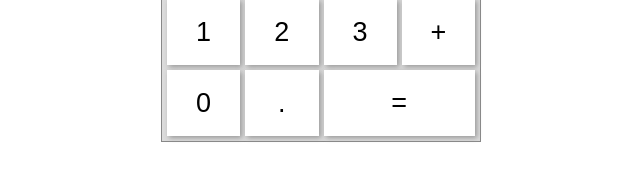
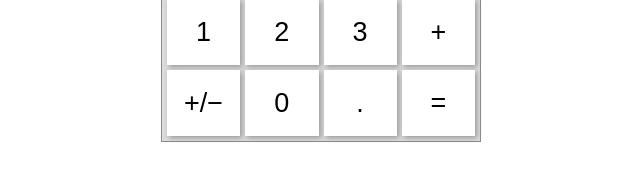
Before and after one commit to RenzoAlamo/calculator, a React (Vite) app: page / in a window 1280 px wide. Shown: the part 498-678 px from the top of the page, without its empty margins (319-959 px from the left). Built offline with nearby package versions, Linux system fonts and the light colour scheme.

Commit message:
Implementation of the sign change (+/−).

```diff
--- a/src/App.tsx
+++ b/src/App.tsx
@@ -2,7 +2,7 @@ import { CSSProperties, MouseEventHandler, useState } from "react";
 import "./App.css";
 
 const App = () => {
-	const buttons: { text: string; value: number | string; styles?: CSSProperties }[] = [
+	const buttons: { text: string; value: number | string | [string, string]; styles?: CSSProperties }[] = [
 		{ text: "C", value: "0", styles: { gridColumn: "span 2" } },
 		{ text: "←", value: -1 },
 		{ text: "÷", value: "/" },
@@ -18,18 +18,24 @@ const App = () => {
 		{ text: "2", value: 2 },
 		{ text: "3", value: 3 },
 		{ text: "+", value: "+" },
+		{ text: "+/−", value: ["+", "−"] },
 		{ text: "0", value: 0 },
 		{ text: ".", value: "." },
-		{ text: "=", value: "=", styles: { gridColumn: "span 2" } },
+		{ text: "=", value: "=" },
 	];
 	const initialState = (buttons.find(({ text }) => text === "C") as typeof buttons[number]).value as string;
 	const [display, setDisplay] = useState(initialState);
 	const [response, setResponse] = useState(false);
 
-	const regex = { genericNumber: /^(\-)?\d+(\.\d+)?$/, numericDigit: /\d/ };
+	const regex = {
+		genericNumber: /^(\−)?\d+(\.\d+)?$/,
+		numericDigit: /\d/,
+		signs: /[\+|\−|\×|\÷]/,
+		falseSigns: /[\−|\×|\÷]/g,
+	};
 
 	const lastExpression: () => { lastNumber: string; lastDigit: string } = () => {
-		const split = display.split(/[\+|\−|\×|\÷]/),
+		const split = display.split(regex.signs),
 			lastNumber = split[split.length - 1],
 			lastDigit = lastNumber.slice(-1);
 		return { lastNumber, lastDigit };
@@ -41,112 +47,87 @@ const App = () => {
 		},
 		backspace() {
 			if (response) {
-				setResponse(false);
+				setResponse(!response);
 				if (!regex.genericNumber.test(display)) return this.reset();
 			}
-			display.length === 1 ? this.reset() : setDisplay(display => display.slice(0, (buttons.find(({ text }) => text === "←") as typeof buttons[number]).value as number));
+			if (display.length === 1) return this.reset();
+			const end = (buttons.find(({ text }) => text === "←") as typeof buttons[number]).value as number,
+				split = display
+					.split(/[\+|\−|\×|\÷]/)
+					.map((value, index, array) => (index ? (value ? (array[index - 1] ? value : "−".concat(value)) : index === array.length - 1 ? "−" : value) : value))
+					.filter(value => value),
+				lastNumber = split[split.length - 1];
+			return setDisplay(display.slice(0, lastNumber.length === 2 && lastNumber.includes("−") ? end * 2 : end));
 		},
 		equal() {
-			const { lastDigit } = lastExpression();
-			if (!regex.numericDigit.test(lastDigit)) return;
+			const split = display.split(regex.signs),
+				lastNumber = split[split.length - 1],
+				lastNumber_lastDigit = lastNumber.slice(-1);
+			if (!regex.numericDigit.test(lastNumber_lastDigit)) return;
 			const trueSigns: (substring: string, ...args: any[]) => string = sign => (buttons.find(({ text }) => text === sign) as typeof buttons[number]).value as string;
 			const falseSigns: (substring: string, ...args: any[]) => string = sign => (buttons.find(({ value }) => value === sign) as typeof buttons[number]).text;
-			const comma: (substring: string, ...args: any[]) => string = comma => (buttons.find(({ value }) => value === comma) as typeof buttons[number]).text;
-			return (
-				setDisplay(display =>
-					String(eval(display.replace(/[\−|\×|\÷]/g, trueSigns)))
-						.replace(/[\-]/g, falseSigns)
-						.replace(/\,/g, ".")
-				),
-				setResponse(true)
-			);
+			return setDisplay(String(eval(display.replace(regex.falseSigns, trueSigns))).replace(/[\-]/g, falseSigns)), setResponse(!response);
 		},
-		symbols(buttonText: string) {
+		symbols(buttonText: string, callback?: () => boolean) {
 			if (response) {
-				setResponse(false);
+				setResponse(!response);
+				if (buttonText === "." && display.includes(buttonText)) return setDisplay("0".concat(buttonText));
 				if (!regex.genericNumber.test(display)) return this.reset();
-			} else {
-				const split = display.split(/[\+|\−|\×|\÷]/),
-					lastNumber = split[split.length - 1],
-					lastDigit = lastNumber.slice(-1);
-				// if (["0", ""].some(value => value === lastNumber)) {
-				// 	if (buttonText === "−") return setDisplay(display => display.slice(0, -1).concat(buttonText));
-				// }
-				if (buttonText === ".") {
-					if (!lastNumber) return setDisplay(display => display.concat("0", buttonText));
-					if (lastNumber.includes(buttonText)) return;
-				}
-				if (!regex.numericDigit.test(lastDigit)) return;
+				return setDisplay(display.concat(buttonText));
 			}
-			setDisplay(display => display.concat(buttonText));
+			if (!callback || callback()) {
+				const lastDigit = display.slice(-1);
+				if ([regex.signs, /\./].some(regex => regex.test(lastDigit))) return;
+				setDisplay(display.concat(buttonText));
+			}
+		},
+		changeSign() {
+			if (response) {
+				setResponse(!response);
+				if (!regex.genericNumber.test(display)) return this.reset();
+			}
+			let displaySplit = display.split(regex.signs),
+				lastNumber = displaySplit[displaySplit.length - 1];
+			if (lastNumber) {
+				displaySplit = displaySplit.map((value, index, array) => (index ? (value ? (array[index - 1] ? value : "−".concat(value)) : index === array.length - 1 ? "−" : value) : value)).filter(value => value);
+				lastNumber = displaySplit[displaySplit.length - 1];
+				const index = display.lastIndexOf(lastNumber);
+				const minus = lastNumber.includes("−");
+				const split = [...display];
+				console.log({ lastNumber, minus });
+				split.splice(index, minus ? 1 : 0, minus ? "" : "−");
+				setDisplay(split.join(""));
+			}
+		},
+		point() {
+			const point = ".";
+			this.symbols(point, () => {
+				const split = display.split(regex.signs),
+					lastNumber = split[split.length - 1];
+				if (!lastNumber) return setDisplay(display.concat("0", point)), false;
+				if (lastNumber.includes(point)) return false;
+				return true;
+			});
 		},
 		numbers(buttonText: string) {
-			if (response) return setResponse(false), setDisplay(buttonText);
+			if (response) return setResponse(!response), setDisplay(buttonText);
 			const { lastNumber, lastDigit } = lastExpression();
 			if (lastNumber === "0") {
 				if (buttonText === "0") return;
-				if (regex.numericDigit.test(buttonText)) return setDisplay(display => display.slice(0, -1).concat(buttonText));
+				if (regex.numericDigit.test(buttonText)) return setDisplay(display.slice(0, -1).concat(buttonText));
 			}
-			setDisplay(display => display.concat(buttonText));
+			setDisplay(display.concat(buttonText));
 		},
 	};
-
-	// const reset: VoidFunction = () => {
-	// 	display !== initialState && setDisplay(initialState);
-	// };
-	// const backspace: VoidFunction = () => {
-	// 	display.length === 1 ? reset() : setDisplay(display => display.slice(0, (buttons.find(({ text }) => text === "←") as typeof buttons[number]).value as number));
-	// };
-	// const equal: VoidFunction = () => {
-	// 	const { lastDigit } = lastExpression();
-	// 	if (!regex.numericDigit.test(lastDigit)) return;
-	// 	const trueSigns: (substring: string, ...args: any[]) => string = sign => (buttons.find(({ text }) => text === sign) as typeof buttons[number]).value as string;
-	// 	const falseSigns: (substring: string, ...args: any[]) => string = sign => (buttons.find(({ value }) => value === sign) as typeof buttons[number]).text;
-	// 	return setDisplay(display => String(eval(display.replace(/[\−|\×|\÷]/g, trueSigns))).replace(/[\-]/g, falseSigns)), setResponse(true);
-	// };
-	// const symbols: (buttonText: string) => void = buttonText => {
-	// 	const { lastNumber, lastDigit } = lastExpression();
-	// 	if (response) {
-	// 		setResponse(false);
-	// 		if (!regex.genericNumber.test(display)) return reset();
-	// 	} else {
-	// 		if (["0", ""].some(value => value === lastNumber)) {
-	// 			if (buttonText === "−") return setDisplay(display => display.slice(0, -1).concat(buttonText));
-	// 		}
-	// 		if (!regex.numericDigit.test(lastDigit)) return;
-	// 	}
-	// 	setDisplay(display => display.concat(buttonText));
-	// };
-	// const numbers: (buttonText: string) => void = buttonText => {
-	// 	const { lastNumber, lastDigit } = lastExpression();
-	// 	if (response) return setResponse(false), setDisplay(buttonText);
-	// 	if (lastNumber === "0") {
-	// 		if (buttonText === "0") return;
-	// 		if (regex.numericDigit.test(buttonText)) return setDisplay(display => display.slice(0, -1).concat(buttonText));
-	// 	}
-	// 	setDisplay(display => display.concat(buttonText));
-	// };
 
 	const handler: (buttonText: string) => MouseEventHandler<HTMLButtonElement> = buttonText => _ => {
 		if (buttonText === "←") return actions.backspace();
 		if (buttonText === "C") return actions.reset();
 		if (buttonText === "=") return actions.equal();
+		if (buttonText === ".") return actions.point();
+		if (buttonText === "+/−") return actions.changeSign();
 		if (/\d/.test(buttonText)) return actions.numbers(buttonText);
 		return actions.symbols(buttonText);
-
-		// // If the last parameter of the operation is a sign and the chosen button is also, it will not do any action.
-		// if ([lastDigit, buttonText].every(string => /[\+|\−|\×|\÷]/.test(string))) return;
-
-		// if (buttonText === ".") {
-		// 	if (!lastNumber) return setDisplay(display => display.concat("0", buttonText));
-		// 	if (lastNumber.includes(buttonText)) return;
-		// }
-		// if (lastNumber === "0") {
-		// 	if (buttonText === "0") return;
-		// 	if (!/[\+|\−|\×|\÷\.]/.test(buttonText)) return setDisplay(display => display.slice(0, -1).concat(buttonText));
-		// }
-		// if (lastDigit === "." && /[\+|\−|\×|\÷]/.test(buttonText)) return;
-		// setDisplay(display => display.concat(buttonText));
 	};
 	return (
 		<>
```
